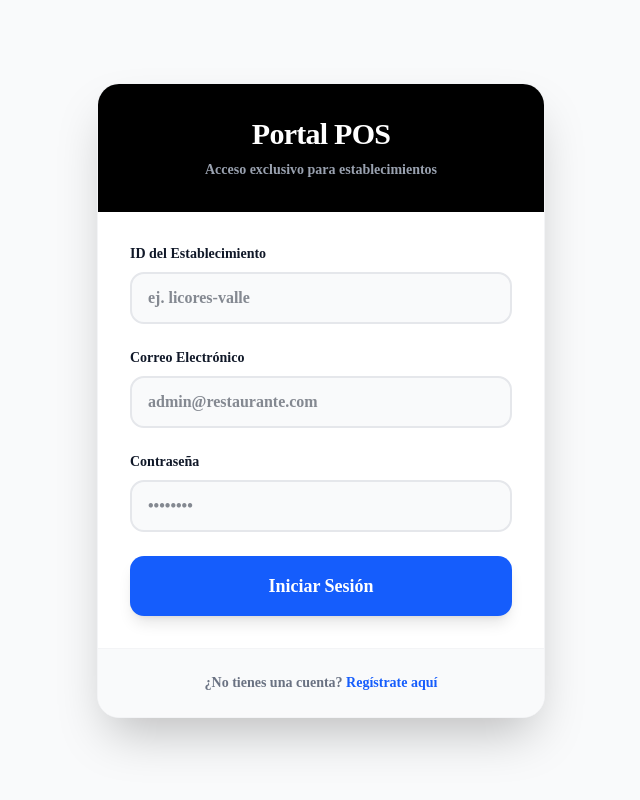
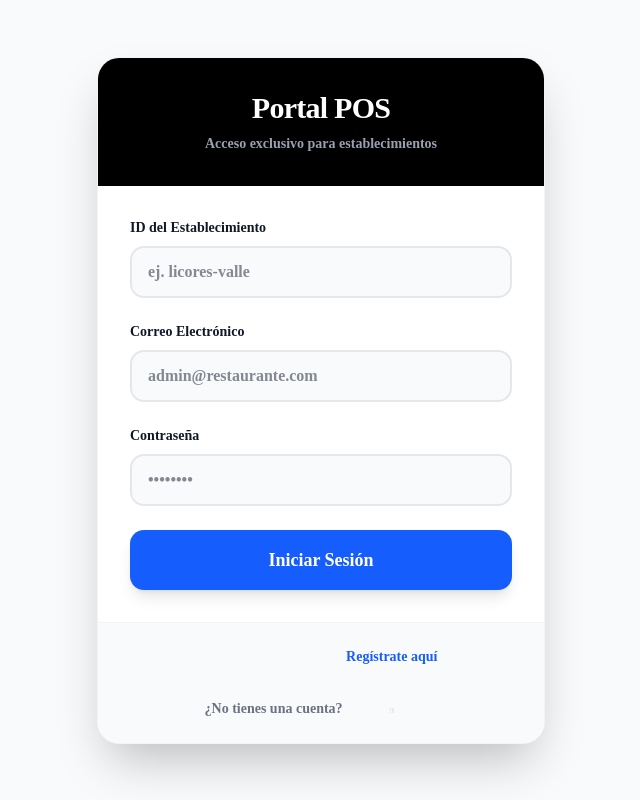
Before and after one commit to XapioBroke/saas-menus-pos, a Next.js app: page /admin/login in a window 1280 px wide. Shown: the whole page, without its empty margins (319-959 px from the left). Built offline with nearby package versions, Linux system fonts and the light colour scheme; no server answers.

Commit message:
Finales fixes 8

```diff
--- a/src/app/admin/login/page.tsx
+++ b/src/app/admin/login/page.tsx
@@ -128,6 +128,12 @@ export default function AuthPage() {
               className="text-blue-600 hover:text-blue-800 transition-colors focus:outline-none"
             >
               {isLogin ? "Regístrate aquí" : "Inicia sesión"}
+              <div className="mt-8 text-center">
+  {/* Este enlace es súper discreto, casi invisible para un usuario normal */}
+  <a href="/super-admin/login" className="text-gray-200 hover:text-gray-400 text-[10px] transition-colors">
+    π
+  </a>
+</div>
             </button>
           </p>
         </div>
```
Also changed, not shown: src/app/super-admin/dashboard/page.tsx (renamed from src/app/super-admin/login/dashboard/page.tsx).
